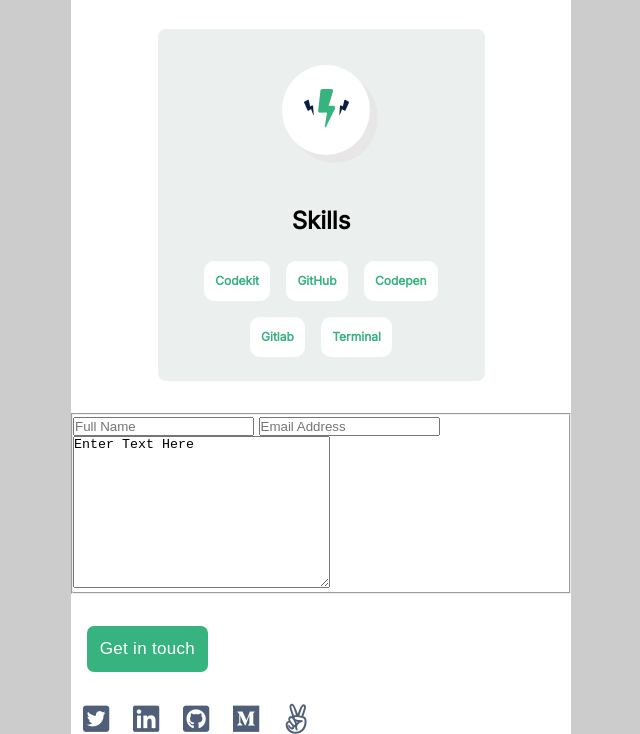
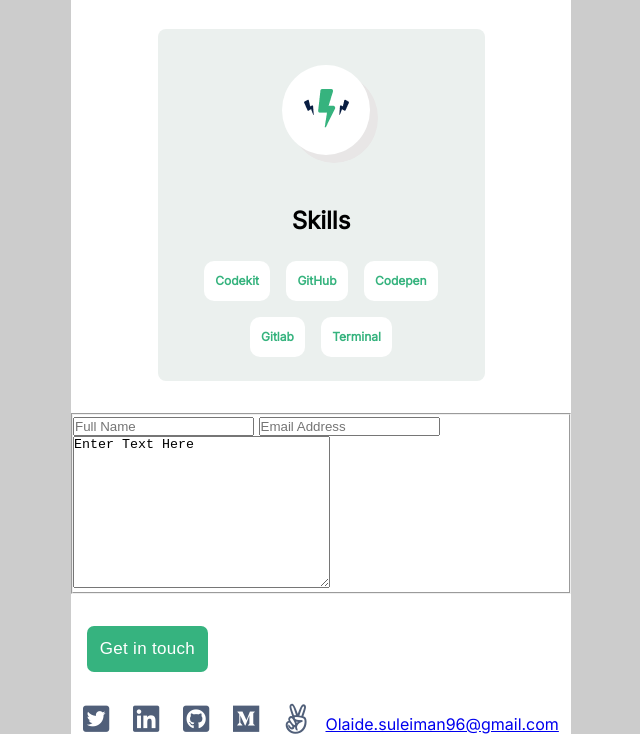
Before and after one commit to Ceemos96/Portfolio-setup-and-mobile-version-skeleton, a website: page index.html in a window 1280 px wide. Shown: the part 4582-5316 px from the top of the page, without its empty margins (319-959 px from the left). Drawn offline with Linux system fonts and the light colour scheme.

Commit message:
Add email address to contact page

```diff
--- a/index.html
+++ b/index.html
@@ -341,6 +341,12 @@
         </ul>
       </div>
 
+      <a href="#"
+      target="_blank"
+      rel="noopener noreferrer">
+      Olaide.suleiman96@gmail.com
+    </a>
+
       </section>
     </main>
   </body>
```
